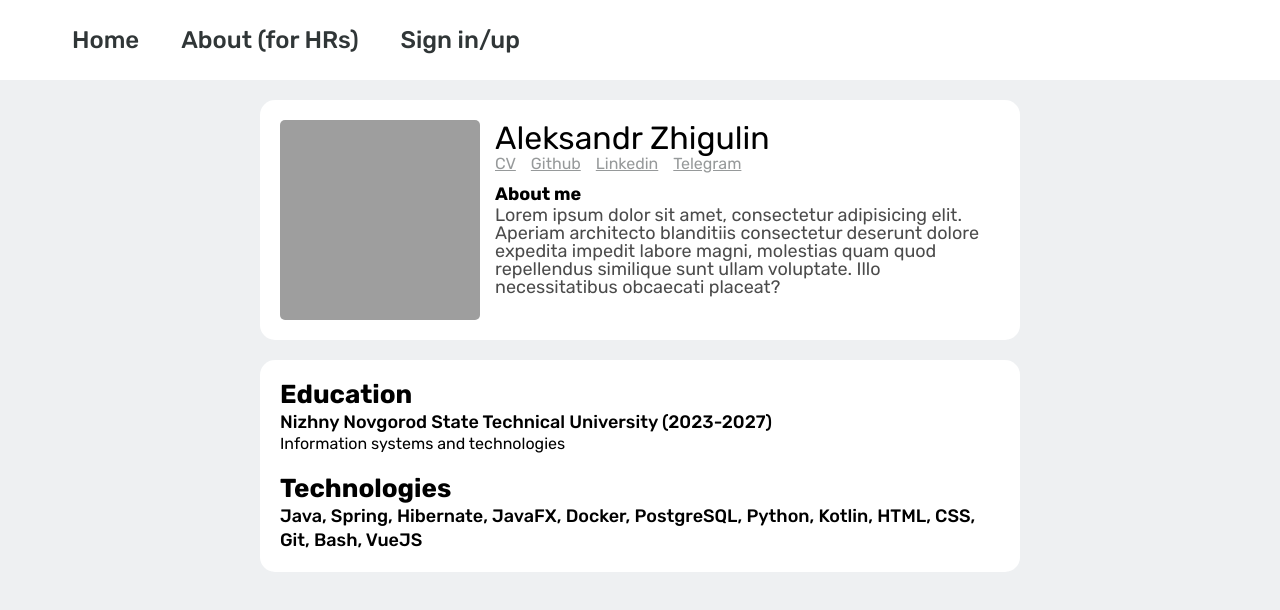
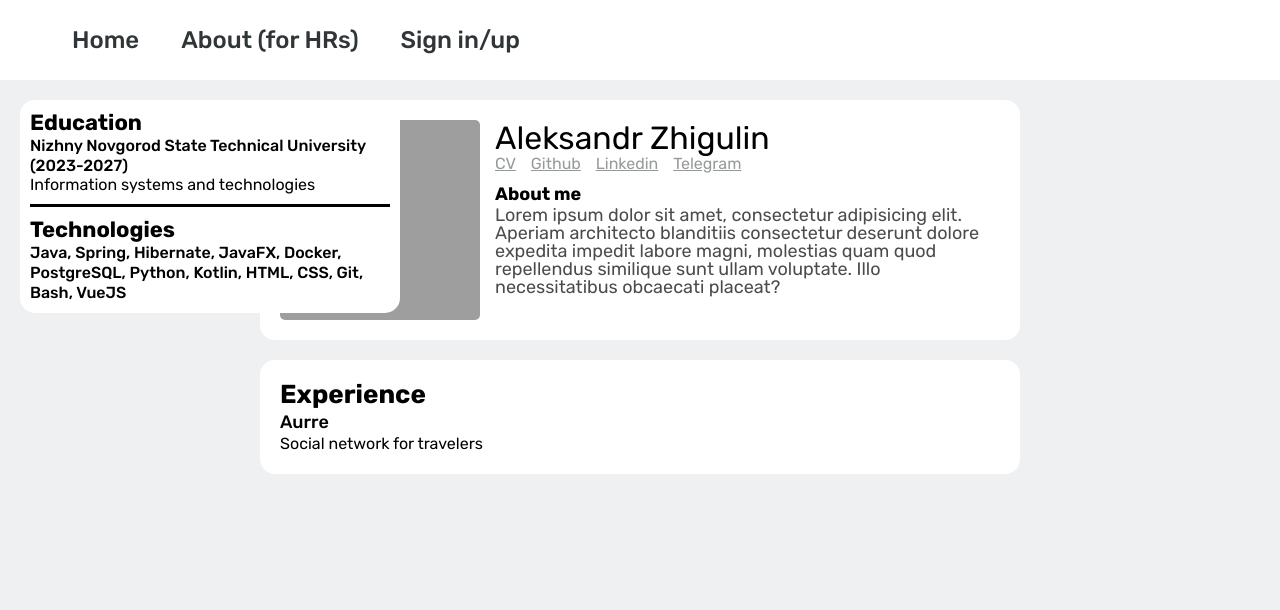
Before and after one commit to aleksandrzhigulin/Aurre, a Vue app in the folder frontend/: page /about in a window 1280 px wide. Shown: the top 610 px of the page. Built offline with nearby package versions, Linux system fonts and the light colour scheme; what vue-cookies would draw is missing.

Commit message:
about page updated

```diff
--- a/frontend/src/pages/AboutPage.vue
+++ b/frontend/src/pages/AboutPage.vue
@@ -3,6 +3,19 @@
 </script>
 
 <template>
+  <div class="menu-left">
+    <div class="info__block">
+      <p class="header">Education</p>
+      <p class="body">Nizhny Novgorod State Technical University (2023-2027)</p>
+      <p class="body-extra">Information systems and technologies</p>
+    </div>
+
+    <div class="info__block">
+      <p class="header">Technologies</p>
+      <p class="body">Java, Spring, Hibernate, JavaFX, Docker, PostgreSQL,
+        Python, Kotlin, HTML, CSS, Git, Bash, VueJS</p>
+    </div>
+  </div>
   <div class="container">
     <div class="about">
       <div class="about__avatar">
@@ -28,15 +41,9 @@
 
     <div class="additional__info">
       <div class="info__block">
-        <p class="header">Education</p>
-        <p class="body">Nizhny Novgorod State Technical University (2023-2027)</p>
-        <p class="body-extra">Information systems and technologies</p>
-      </div>
-
-      <div class="info__block">
-        <p class="header">Technologies</p>
-        <p class="body">Java, Spring, Hibernate, JavaFX, Docker, PostgreSQL,
-          Python, Kotlin, HTML, CSS, Git, Bash, VueJS</p>
+        <p class="header">Experience</p>
+        <p class="body">Aurre</p>
+        <p class="body-extra">Social network for travelers</p>
       </div>
     </div>
   </div>
--- a/frontend/src/style/_about.scss
+++ b/frontend/src/style/_about.scss
@@ -53,6 +53,11 @@
   padding: 20px;
   margin-top: 20px;
 
+
+  .info__block:last-child {
+    margin-bottom: 0;
+  }
+}
 .info__block {
   margin-bottom: 20px;
 
@@ -74,7 +79,41 @@
   }
 }
 
+.menu-left {
+  margin-top: 20px;
+  position: fixed;
+  padding: 10px;
+  background: $totalwhite;
+  border-radius: 15px;
+  display: flex;
+  flex-direction: column;
+  max-width: 380px;
+  margin-left: 20px;
+  .info__block {
+    .header {
+      font-size: 22px;
+      line-height: 26px;
+    }
+    .body {
+      font-size: 16px;
+      line-height: 20px;
+    }
+    .body-extra {
+      font-size: 16px;
+      line-height: 18px;
+    }
+
+    margin-bottom: 0;
+
+    padding-bottom: 10px;
+    padding-top: 10px;
+    border-top: 3px solid black;
+  }
+  .info__block:first-child {
+    border: none;
+    padding-top: 0;
+  }
   .info__block:last-child {
-    margin-bottom: 0;
+    padding-bottom: 0;
   }
 }
--- a/frontend/src/style/main.css
+++ b/frontend/src/style/main.css
@@ -606,26 +606,64 @@ form * {
   padding: 20px;
   margin-top: 20px;
 }
-.additional__info .info__block {
+.additional__info .info__block:last-child {
+  margin-bottom: 0;
+}
+
+.info__block {
   margin-bottom: 20px;
 }
-.additional__info .info__block .header {
+.info__block .header {
   font-weight: bold;
   font-size: 26px;
   line-height: 30px;
 }
-.additional__info .info__block .body {
+.info__block .body {
   font-size: 18px;
   line-height: 24px;
   font-weight: 500;
 }
-.additional__info .info__block .body-extra {
+.info__block .body-extra {
   font-size: 16px;
   line-height: 20px;
   font-weight: 300;
 }
-.additional__info .info__block:last-child {
+
+.menu-left {
+  margin-top: 20px;
+  position: fixed;
+  padding: 10px;
+  background: #FFFFFF;
+  border-radius: 15px;
+  display: flex;
+  flex-direction: column;
+  max-width: 380px;
+  margin-left: 20px;
+}
+.menu-left .info__block {
   margin-bottom: 0;
+  padding-bottom: 10px;
+  padding-top: 10px;
+  border-top: 3px solid black;
+}
+.menu-left .info__block .header {
+  font-size: 22px;
+  line-height: 26px;
+}
+.menu-left .info__block .body {
+  font-size: 16px;
+  line-height: 20px;
+}
+.menu-left .info__block .body-extra {
+  font-size: 16px;
+  line-height: 18px;
+}
+.menu-left .info__block:first-child {
+  border: none;
+  padding-top: 0;
+}
+.menu-left .info__block:last-child {
+  padding-bottom: 0;
 }
 
 .comments {
```
Lines whose indentation alone changed are shown as unchanged.
